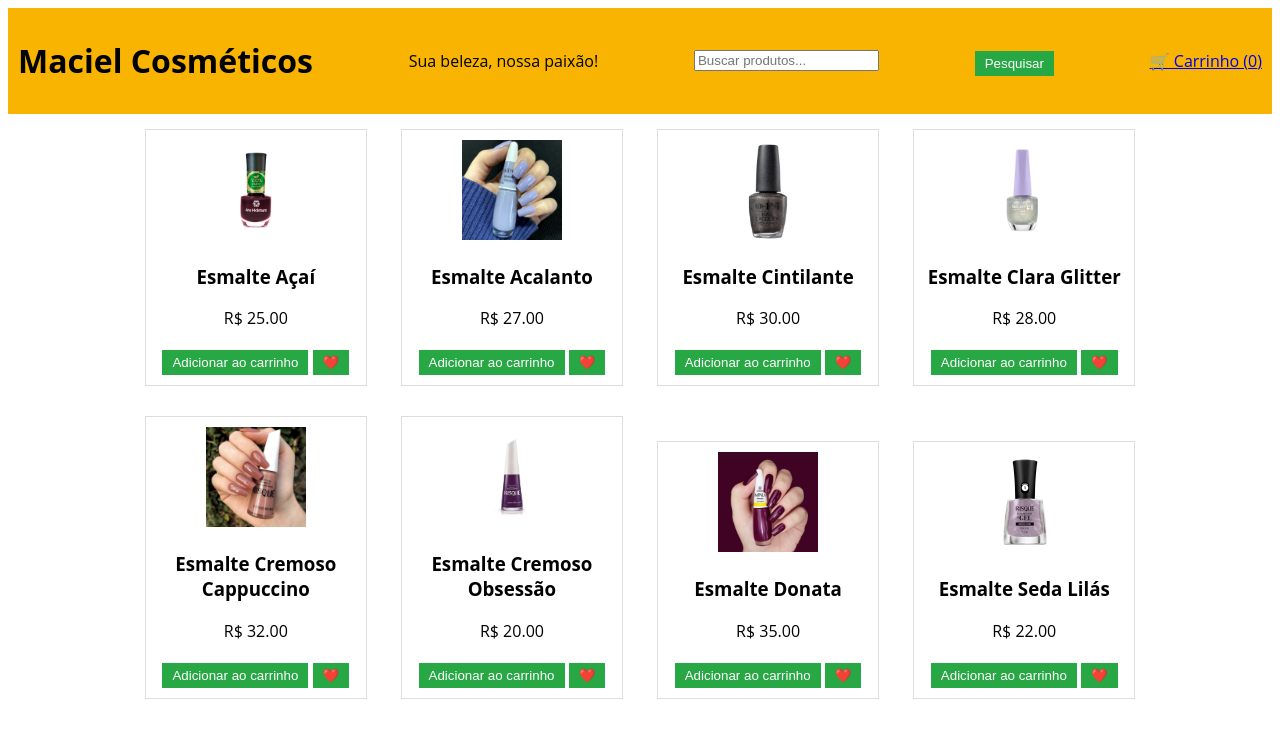
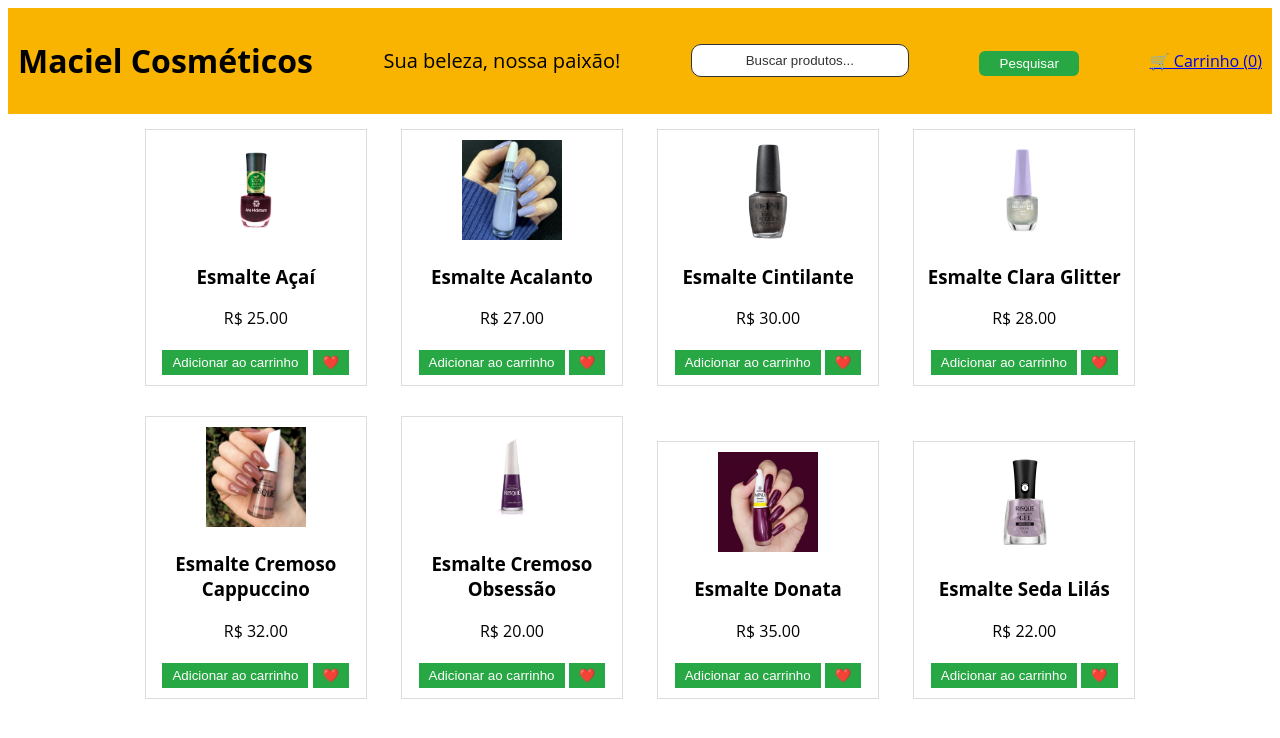
Before and after one commit to JoaoLucas19/Ecommerce_Cosmeticos, a website: page produtos.html in a window 1280 px wide. Drawn offline with Linux system fonts and the light colour scheme.

Commit message:
Atualizei o arquivo produtos.css

```diff
--- a/assets/produtos.css
+++ b/assets/produtos.css
@@ -30,7 +30,7 @@ button {
     margin-top: 5px;
     padding: 5px 10px;
     background: #28a745;
-    color: white;
+    color: rgb(255, 254, 254);
     border: none;
     cursor: pointer;
 }
@@ -38,3 +38,24 @@ button {
 button:hover {
     background: #218838;
 }
+
+.btnPesquisar {
+    width: 100px;
+    border-radius: 6px;
+}
+
+#searchInput {
+    width: 200px;
+    border-radius: 10px;
+    padding: 8px;
+    border: 1px solid #333;
+}
+
+input::placeholder {
+    text-align: center;
+    color: #333;
+}
+
+.texto-secundario {
+    font-size: 20px;
+}
--- a/produtos.html
+++ b/produtos.html
@@ -10,10 +10,10 @@
 <body>
     <header>
         <h1 class="titulo-principal">Maciel Cosméticos</h1>
-        <p>Sua beleza, nossa paixão!</p>
+        <p class="texto-secundario">Sua beleza, nossa paixão!</p>
 
         <input type="text" id="searchInput" placeholder="Buscar produtos..." autocomplete="off">
-        <button onclick="filtarProdutos()">Pesquisar</button>
+        <button onclick="filtarProdutos()" class="btnPesquisar">Pesquisar</button>
         <a href="carrinho.html">🛒 Carrinho (<span id="cartCount">0</span>)</a>
     </header>
 
```
